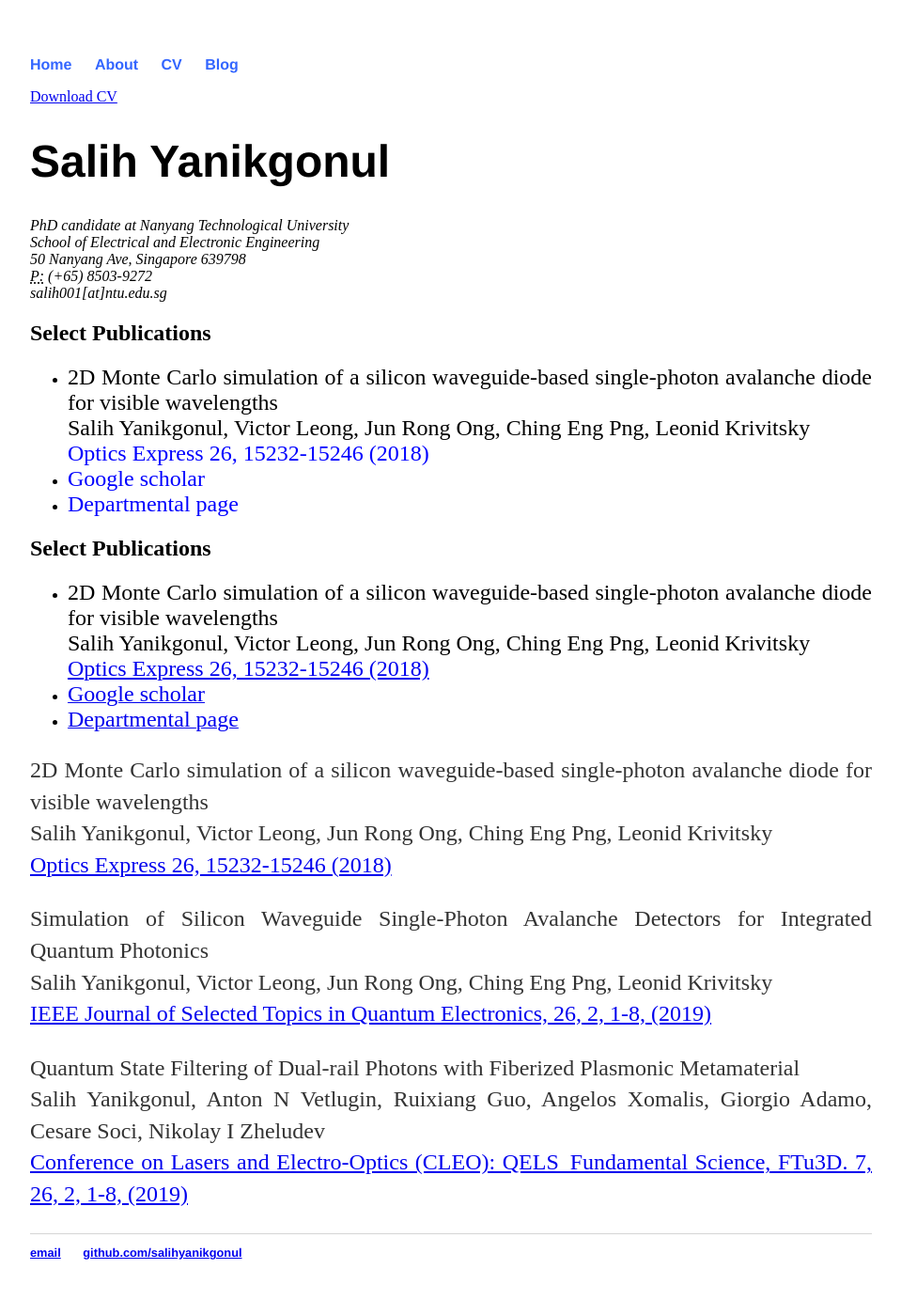
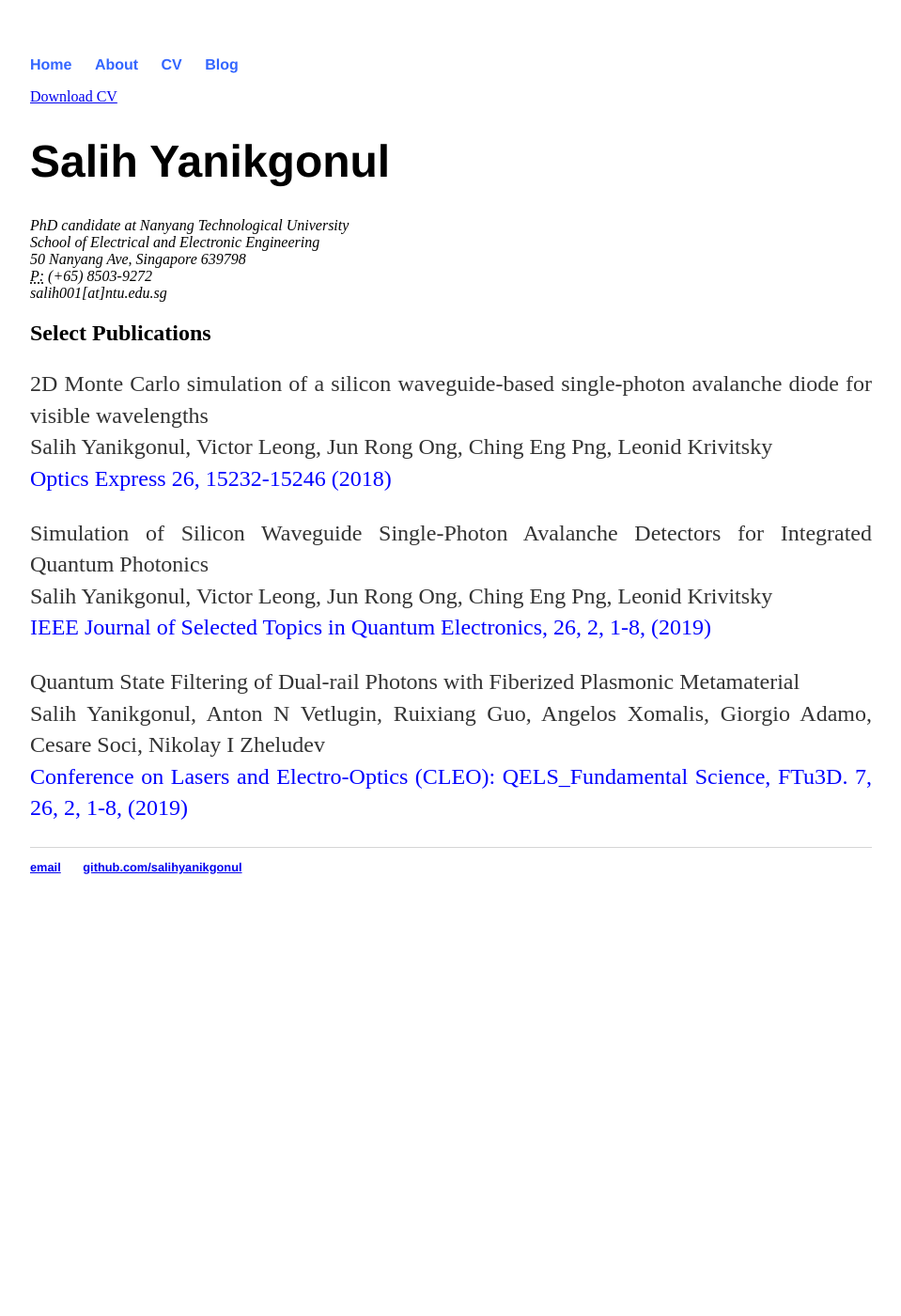
Before and after one commit to salihyanikgonul/salihyanikgonul.github.io, a Jekyll site: the page built from cv/index.html, in a window 1280 px wide. Shown: the whole page at 94% size, without its empty margins (160-1119 px from the left). Built offline with Jekyll 4.4.1, drawn with Linux system fonts in a browser that asks for light colours; after the commit the page ends 990 px from its top, so only the background shows below that.

Commit message:
Update index.html

```diff
--- a/cv/index.html
+++ b/cv/index.html
@@ -15,36 +15,17 @@ title: Salih Yanikgonul's CV
 		<span class="obfuscate">salih001[at]ntu.edu.sg</span>
 		</address>
 
-		<div class="publications">
-			<h2>Select Publications</h2>
-			<ul class="publications">
-				<li><FONT SIZE=5>2D Monte Carlo simulation of a silicon waveguide-based single-photon avalanche diode for visible wavelengths<br>
-				Salih Yanikgonul, Victor Leong, Jun Rong Ong, Ching Eng Png, Leonid Krivitsky<br>
-				<a href="https://doi.org/10.1364/OE.26.015232" class="publications">Optics Express 26, 15232-15246 (2018)</FONT></a></li>
-			<li><a href="https://scholar.google.com/citations?user=f0PW5J8AAAAJ&hl=en" class="publications"><FONT SIZE=5>Google scholar</FONT></a></li>
-			<li><a href="http://www1.spms.ntu.edu.sg/~oson/people/salih" class="publications"><FONT SIZE=5>Departmental page</FONT></a></li>
-		</ul>
-		</div>
-
 		<h2>Select Publications</h2>
-		<ul class="publications">
-			<li><FONT SIZE=5>2D Monte Carlo simulation of a silicon waveguide-based single-photon avalanche diode for visible wavelengths<br>
-		Salih Yanikgonul, Victor Leong, Jun Rong Ong, Ching Eng Png, Leonid Krivitsky<br>
-		<a href="https://doi.org/10.1364/OE.26.015232">Optics Express 26, 15232-15246 (2018)</FONT></a></li>
-			<li><a href="https://scholar.google.com/citations?user=f0PW5J8AAAAJ&hl=en"><FONT SIZE=5>Google scholar</FONT></a></li>
-			<li><a href="http://www1.spms.ntu.edu.sg/~oson/people/salih"><FONT SIZE=5>Departmental page</FONT></a></li>
-		</ul>
-
 		<p>2D Monte Carlo simulation of a silicon waveguide-based single-photon avalanche diode for visible wavelengths<br>
 		Salih Yanikgonul, Victor Leong, Jun Rong Ong, Ching Eng Png, Leonid Krivitsky<br>
-		<a href="https://doi.org/10.1364/OE.26.015232">Optics Express 26, 15232-15246 (2018)</a>
+		<a href="https://doi.org/10.1364/OE.26.015232" class="publications">Optics Express 26, 15232-15246 (2018)</a>
 
 		<p>Simulation of Silicon Waveguide Single-Photon Avalanche Detectors for Integrated Quantum Photonics<br>
 		Salih Yanikgonul, Victor Leong, Jun Rong Ong, Ching Eng Png, Leonid Krivitsky<br>
-		<a href="https://doi.org/10.1109/JSTQE.2019.2938439">IEEE Journal of Selected Topics in Quantum Electronics, 26, 2, 1-8, (2019)</a>
+		<a href="https://doi.org/10.1109/JSTQE.2019.2938439" class="publications">IEEE Journal of Selected Topics in Quantum Electronics, 26, 2, 1-8, (2019)</a>
 
 		<p>Quantum State Filtering of Dual-rail Photons with Fiberized Plasmonic Metamaterial<br>
 		Salih Yanikgonul, Anton N Vetlugin, Ruixiang Guo, Angelos Xomalis, Giorgio Adamo, Cesare Soci, Nikolay I Zheludev<br>
-		<a href="https://doi.org/10.1364/CLEO_QELS.2019.FTu3D.7">Conference on Lasers and Electro-Optics (CLEO): QELS_Fundamental Science, FTu3D. 7, 26, 2, 1-8, (2019)</a>
+		<a href="https://doi.org/10.1364/CLEO_QELS.2019.FTu3D.7" class="publications">Conference on Lasers and Electro-Optics (CLEO): QELS_Fundamental Science, FTu3D. 7, 26, 2, 1-8, (2019)</a>
 
 	</div>
```
